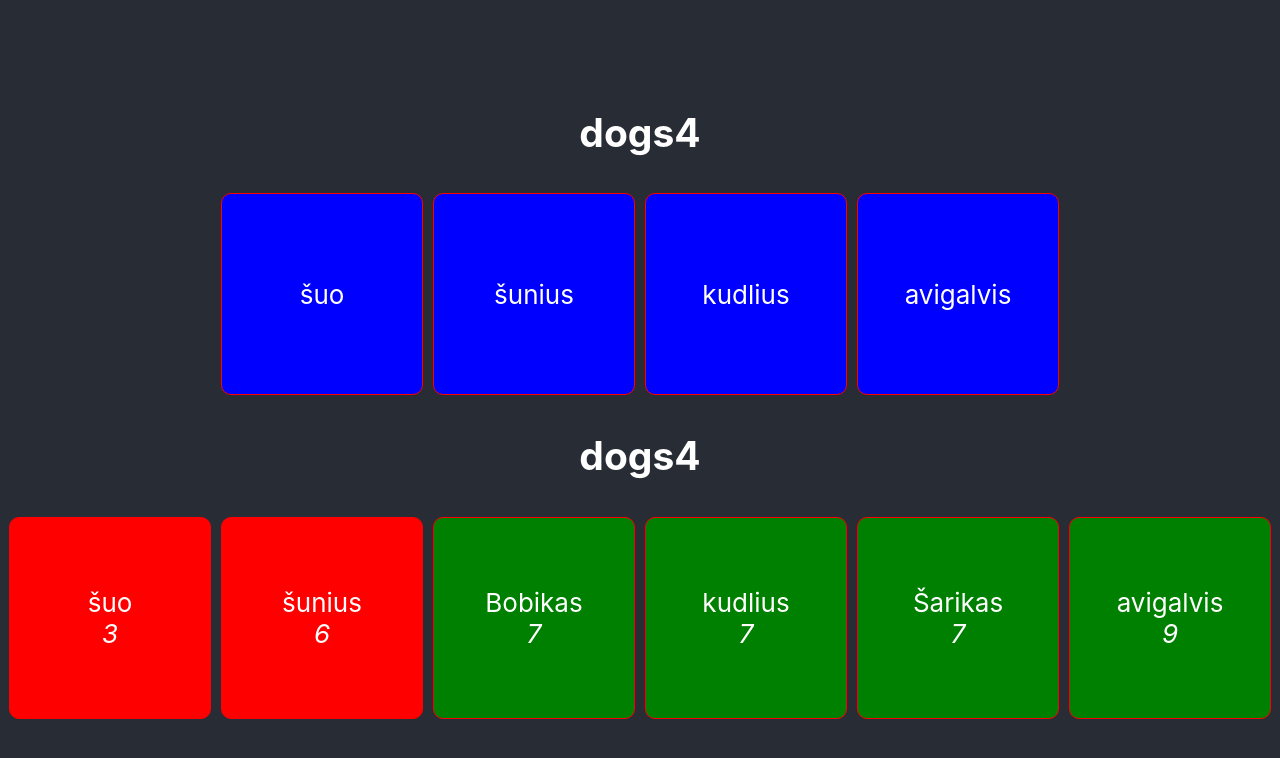
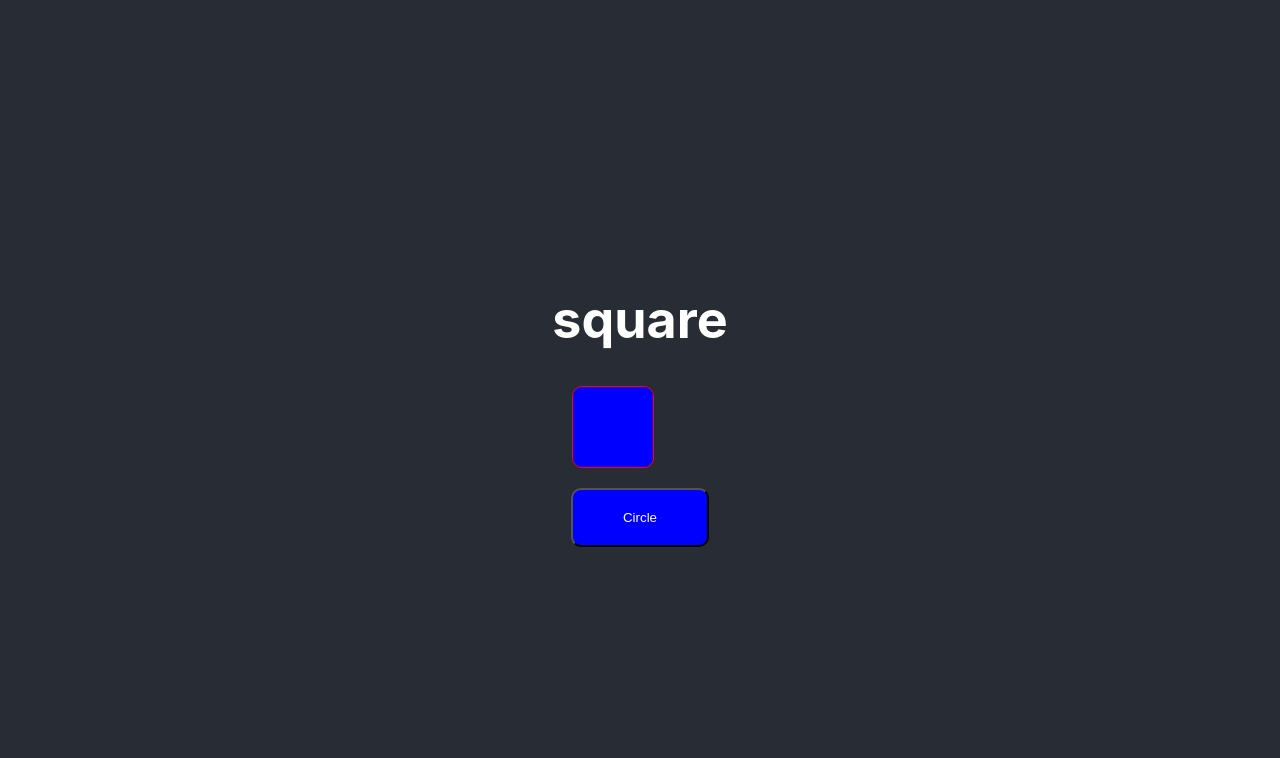
Before and after one commit to QuincyJ1/react-base, a React (Create React App) app: page / in a window 1280 px wide. Shown: the top 758 px of the page. Built offline with nearby package versions, Linux system fonts and the light colour scheme.

Commit message:
react state 1uzd

```diff
--- a/src/App.jsx
+++ b/src/App.jsx
@@ -5,6 +5,8 @@ import DogArray from './Components/React-base-list/2uzdList.jsx'
 import EvenDogs from './Components/React-base-list/3uzdList';
 import Dogs4 from './Components/React-base-list/4uzdList';
 import Dogs5 from './Components/React-base-list/5uzdList';
+import CircleBtn from './Components/React state/CircleBtn';
+
 
 
 
@@ -26,8 +28,9 @@ function App() {
  {/* <div className="App">
       <EvenDogs dogs={dogs} />
     </div> */}
-    <Dogs4 />
-    <Dogs5 />
+    {/* <Dogs4 />
+    <Dogs5 /> */}
+  <CircleBtn />
        </header>
         </div>
   );
--- a/src/App.scss
+++ b/src/App.scss
@@ -56,3 +56,30 @@
 
   }
 }
+
+.red {
+  padding: 20px 50px;
+  border-radius: 10px;
+  background-color: blue;
+  color: white;
+
+}
+
+.square {
+  height: 80px;
+  width: 80px;
+  background-color: blue;
+  border: 1px solid red;
+  display: flex;
+  justify-content: center;
+  align-items: center;
+  border-radius: 10px;
+  margin: 20px;
+  flex-direction: column;
+}
+.circle {
+  width: 100px;
+  height: 100px;
+  border-radius: 50%;
+  background-color: red;
+}
--- /dev/null
+++ b/src/Components/React state/CircleBtn.jsx
@@ -0,0 +1,23 @@
+import { useState } from 'react';
+
+function CircleBtn() {
+    const [circle, setCircle] = useState(false);
+
+
+    const shape = () => {
+        setCircle(prevState => !prevState);
+      };
+
+
+      return (
+        <div>
+          <h1>{circle ? 'circle' : 'square'}</h1>
+          <div className={circle ? 'circle' : 'square'}></div>
+          <button className="red" onClick={shape}>
+            {circle ? 'Square' : 'Circle'}
+          </button>
+        </div>
+      );
+      }
+
+export default CircleBtn;
```
